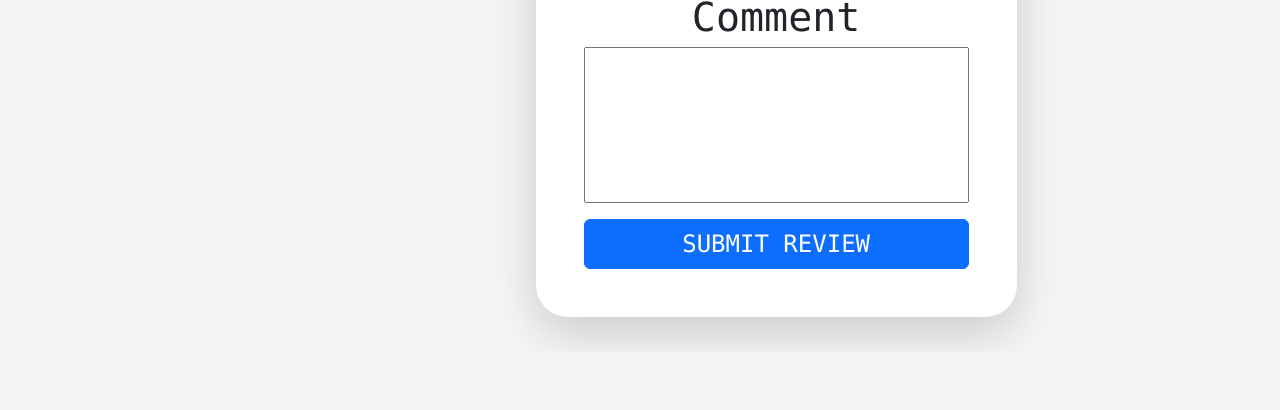
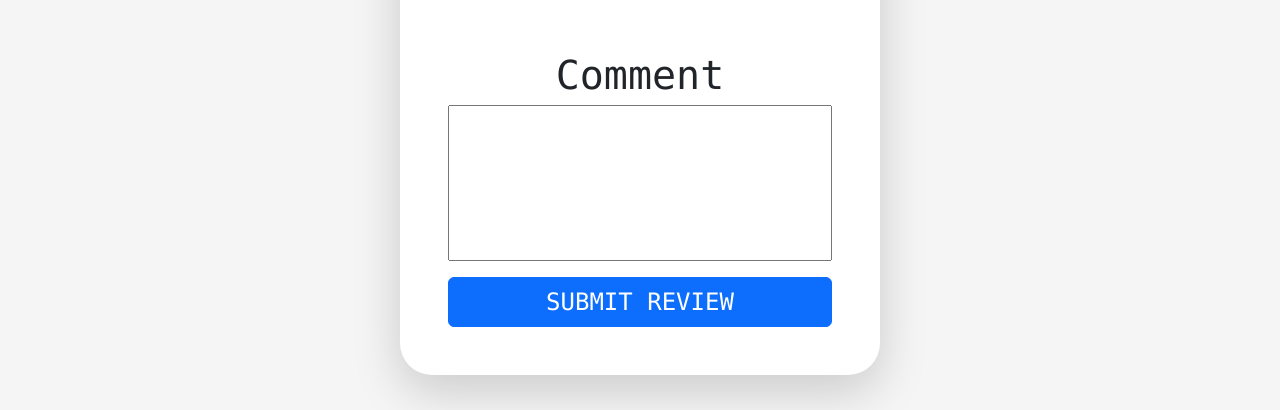
Before and after one commit to secretinnovator/IASPortfolio, a plain HTML site: page project2.html in a window 1280 px wide. Shown: the part 448-858 px from the top of the page. Before the commit the page ends 800 px from the top, so only its background shows below. Drawn offline with nearby package versions, Linux system fonts and the light colour scheme.

Commit message:
Update project2.html

```diff
--- a/project2.html
+++ b/project2.html
@@ -47,7 +47,7 @@
 
 
 
-<body class="min-vh-100 d-flex align-items-center justify-content-center font-monospace bg-dark-subtle">
+<body>
 
 
 <nav class="navbar navbar-expand-sm bg-dark navbar-dark">
@@ -70,6 +70,8 @@
       </div>
     </div>
   </nav>
+
+    <div class="min-vh-100 d-flex align-items-center justify-content-center font-monospace bg-dark-subtle">
 
 
     <div class="bg-white p-5 rounded-5 shadow-lg m-3">
@@ -106,6 +108,7 @@
         </div>
         <input class="mt-3 w-100 fs-4 btn btn-primary" type="button" value="SUBMIT REVIEW" onclick="submitReview()">
     </div>
+    </div>
 </body>
 <!-- Bootstrap 5.3.3 JS and Popper -->
 <script src="https://cdn.jsdelivr.net/npm/bootstrap@5.3.3/dist/js/bootstrap.bundle.min.js"></script>
```
